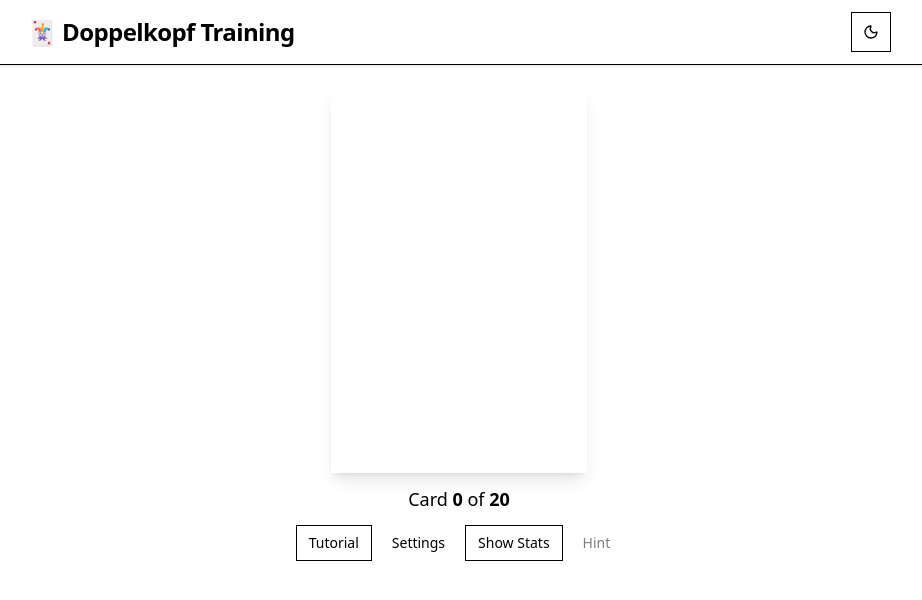
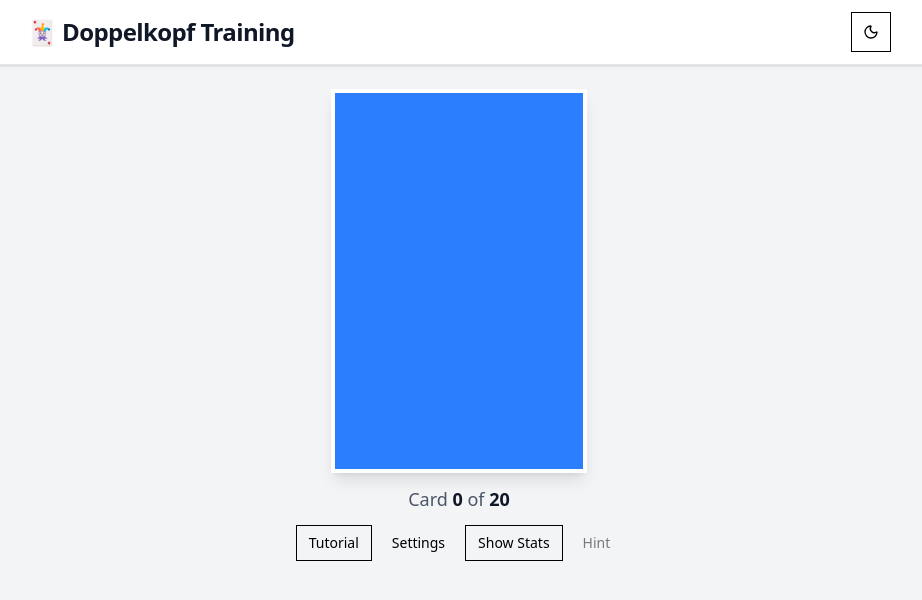
Before and after one commit to maorun/doppelkopf-count-training, a React (Vite) app: page / in a window 1280 px wide. Shown: the top 600 px of the page, without its empty margins (181-1103 px from the left). Built offline with nearby package versions, Linux system fonts and the light colour scheme.

Commit message:
fix: restore Tailwind default color palette for dark theme

```diff
--- a/src/index.css
+++ b/src/index.css
@@ -1,7 +1,6 @@
 @import "tailwindcss";
 
 @theme {
-  --color-*: initial;
   --color-black: #000000;
   --color-white: #ffffff;
   --radius-*: initial;
```
